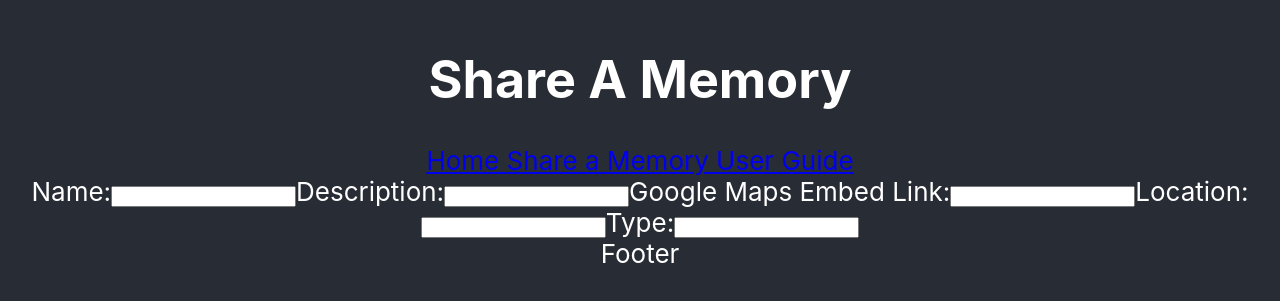
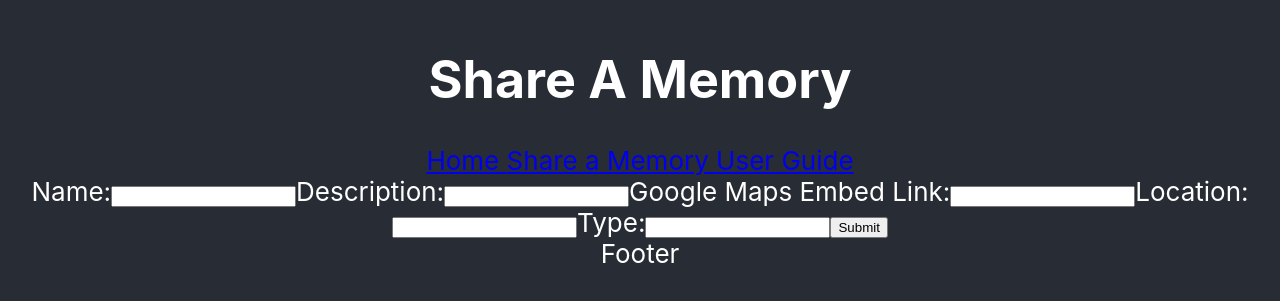
Before and after one commit to amandaphail/VisualizeAMemory, a React (Create React App) app: page /new in a window 1280 px wide. Shown: the part 259-560 px from the top of the page. Built offline with nearby package versions, Linux system fonts and the light colour scheme; no server answers.

Commit message:
submit button

```diff
--- a/src/components/Form.jsx
+++ b/src/components/Form.jsx
@@ -16,9 +16,13 @@ function handleChange(event){
     setMemory((prevState)=>({...prevState,[name]:value}))
 }
 
+function handleSubmit(event){
+    event.preventDefault()
+
+}
     return (
         <div>
-            <form>
+            <form onSubmit={handleSubmit}>
                 <label htmlFor="name">
                     Name:
                 </label>
@@ -39,6 +43,7 @@ function handleChange(event){
                     Type:
                 </label>
                 <input type ="text" name = "type" id="type" required onChange={handleChange} value={memory.type}/>
+                <input type="submit"/>
 
             </form>
         </div>
```
